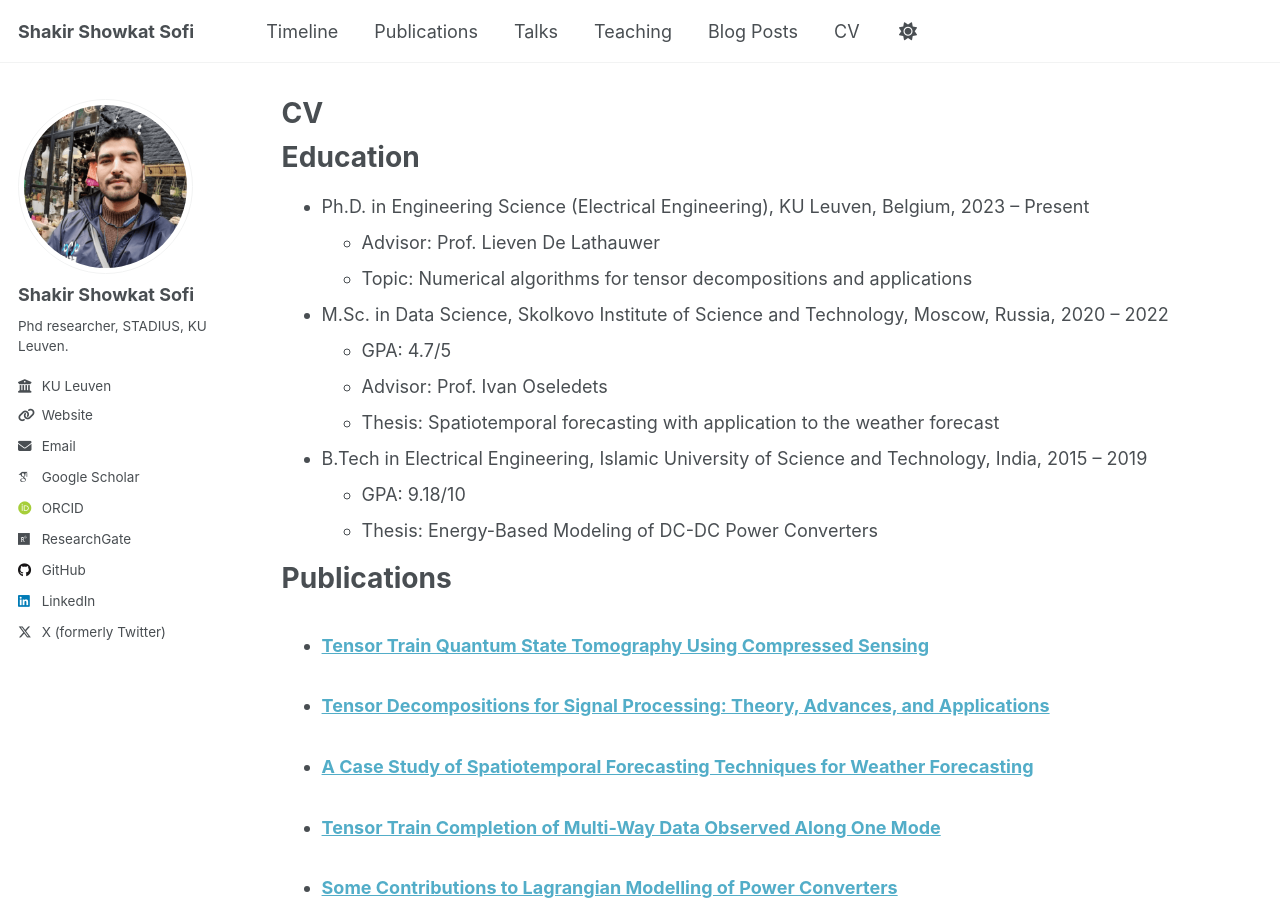
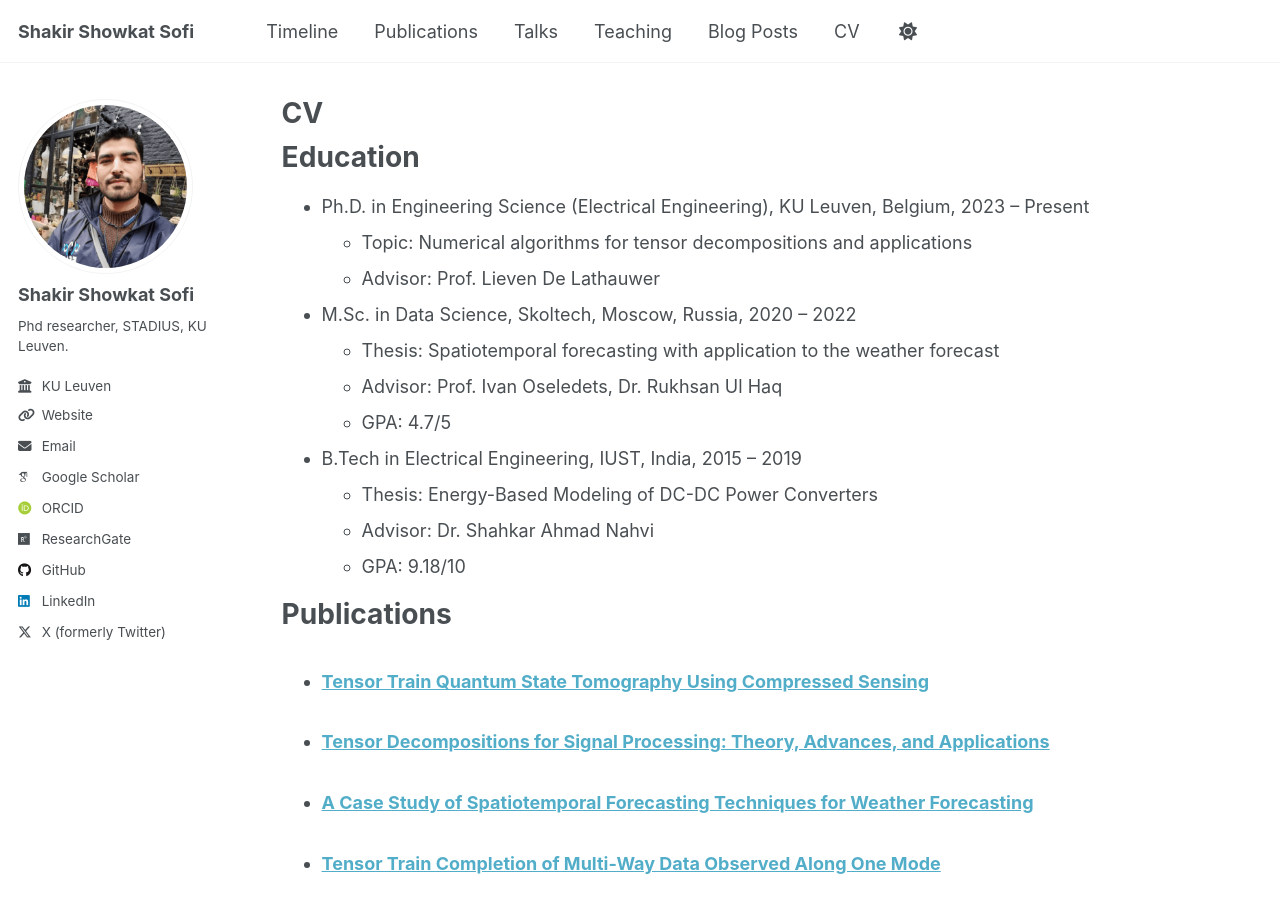
Before and after one commit to ShakirSofi/shakirsofi.github.io, a Jekyll site: the page built from _pages/cv.md, in a window 1280 px wide and 900 px high. Built offline with Jekyll 4.4.1, drawn with Linux system fonts in a browser that asks for light colours; some web fonts are replaced; a script that is not in the unit is left out.

Commit message:
Update cv.md

```diff
--- a/_pages/cv.md
+++ b/_pages/cv.md
@@ -12,17 +12,21 @@ redirect_from:
 Education
 ======
 * Ph.D. in Engineering Science (Electrical Engineering), KU Leuven, Belgium, 2023 – Present
+  * Topic: Numerical algorithms for tensor decompositions and applications
   * Advisor: Prof. Lieven De Lathauwer
-  * Topic: Numerical algorithms for tensor decompositions and applications
 
-* M.Sc. in Data Science, Skolkovo Institute of Science and Technology, Moscow, Russia, 2020 – 2022
+
+* M.Sc. in Data Science, Skoltech, Moscow, Russia, 2020 – 2022
+  * Thesis: Spatiotemporal forecasting with application to the weather forecast
+  * Advisor: Prof. Ivan Oseledets, Dr. Rukhsan Ul Haq
   * GPA: 4.7/5
-  * Advisor: Prof. Ivan Oseledets
-  * Thesis: Spatiotemporal forecasting with application to the weather forecast
 
-* B.Tech in Electrical Engineering, Islamic University of Science and Technology, India, 2015 – 2019
+
+* B.Tech in Electrical Engineering, IUST, India, 2015 – 2019
+  * Thesis: Energy-Based Modeling of DC-DC Power Converters
+  * Advisor: Dr. Shahkar Ahmad Nahvi
   * GPA: 9.18/10
-  * Thesis: Energy-Based Modeling of DC-DC Power Converters
+
 
 
 Publications
```
